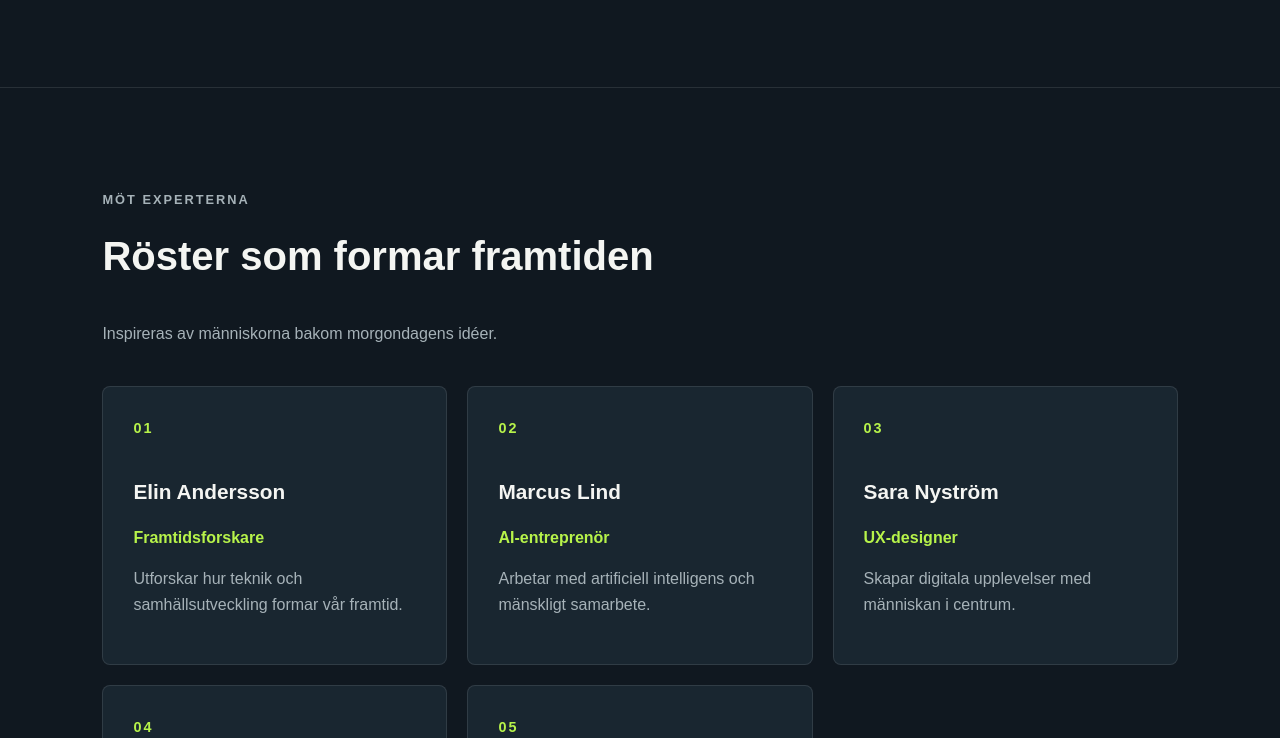
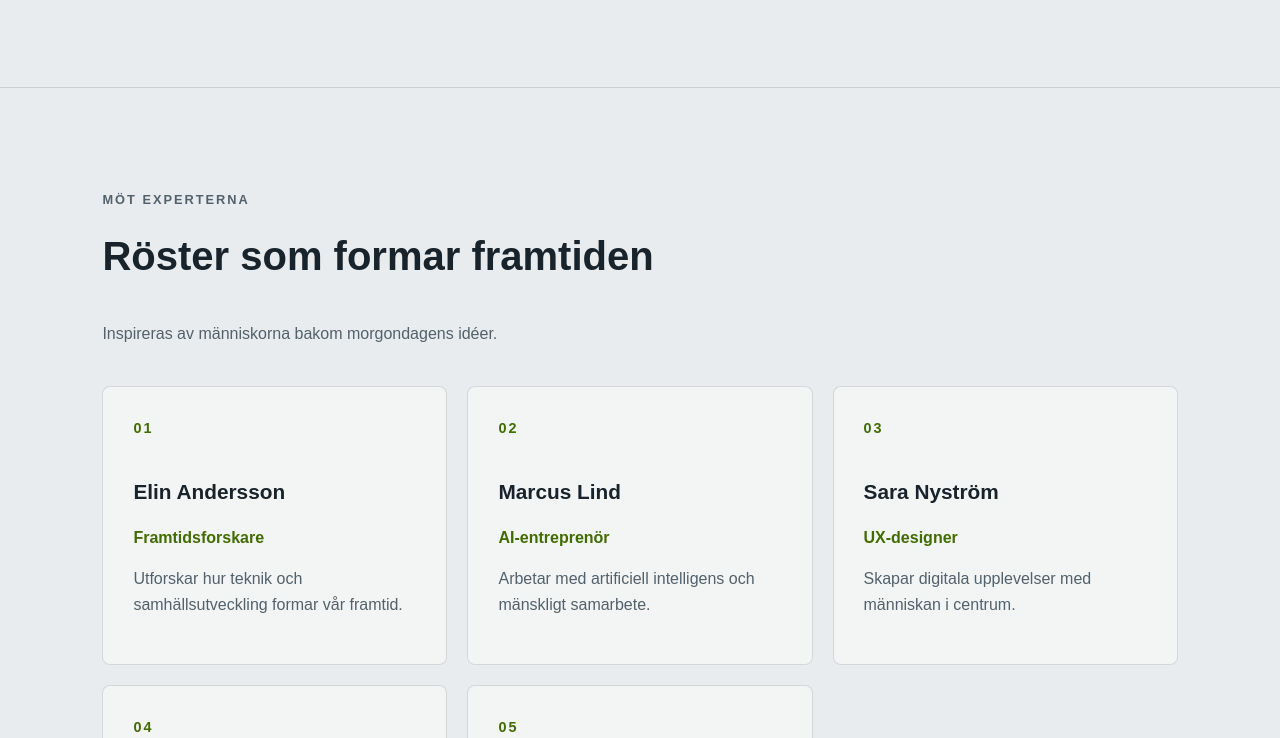
Before and after one commit to TrailerParkJulien/nordic-future-2027, a website built with Vite: page index.html in a window 1280 px wide. Shown: the part 2062-2800 px from the top of the page. Built offline with nearby package versions, Linux system fonts and the light colour scheme.

Commit message:
feat: lägg till stöd för ljust och mörkt tema

```diff
--- a/src/styles/main.scss
+++ b/src/styles/main.scss
@@ -1,12 +1,40 @@
+
 /* ========================================
    1. FÄRGER OCH GRUNDINSTÄLLNINGAR
 ======================================== */
 
-$color-background: #101820;
-$color-surface: #192630;
-$color-text: #f4f5f2;
-$color-muted: #a6b2b8;
-$color-accent: #b7f34a;
+:root {
+  color-scheme: dark;
+
+  --color-background: #101820;
+  --color-surface: #192630;
+  --color-text: #f4f5f2;
+  --color-muted: #a6b2b8;
+  --color-accent: #b7f34a;
+  --color-border: rgba(255, 255, 255, 0.12);
+  --color-footer: #0b1117;
+}
+
+@media (prefers-color-scheme: light) {
+  :root {
+    color-scheme: light;
+
+    --color-background: #e8ecee;
+    --color-surface: #f3f5f5;
+    --color-text: #18232b;
+    --color-muted: #52616b;
+    --color-accent: #426b00;
+    --color-border: rgba(0, 0, 0, 0.12);
+    --color-footer: #dce2e4;
+  }
+}
+
+$color-background: var(--color-background);
+$color-surface: var(--color-surface);
+$color-text: var(--color-text);
+$color-muted: var(--color-muted);
+$color-accent: var(--color-accent);
+$color-footer: var(--color-footer);
 
 * {
   box-sizing: border-box;
@@ -44,7 +72,7 @@ a:focus-visible {
   align-items: center;
   padding: 24px 8%;
   background: $color-background;
-  border-bottom: 1px solid rgba(255, 255, 255, 0.1);
+  border-bottom: 1px solid var(--color-border);
 }
 
 .site-logo {
@@ -148,7 +176,7 @@ a:focus-visible {
 .speakers,
 .tickets {
   padding: 90px 8%;
-  border-top: 1px solid rgba(255, 255, 255, 0.1);
+  border-top: 1px solid var(--color-border);
 }
 
 .about h2,
@@ -191,7 +219,7 @@ a:focus-visible {
   gap: 24px;
   padding: 28px;
   background: $color-surface;
-  border: 1px solid rgba(255, 255, 255, 0.1);
+  border: 1px solid var(--color-border);
   border-radius: 8px;
   transition:
     border-color 0.2s ease,
@@ -237,7 +265,7 @@ a:focus-visible {
 .speaker-card {
   padding: 30px;
   background: $color-surface;
-  border: 1px solid rgba(255, 255, 255, 0.1);
+  border: 1px solid var(--color-border);
   border-radius: 8px;
   transition:
     transform 0.2s ease,
@@ -287,7 +315,7 @@ a:focus-visible {
   flex-direction: column;
   padding: 32px;
   background: $color-surface;
-  border: 1px solid rgba(255, 255, 255, 0.12);
+  border: 1px solid var(--color-border);
   border-radius: 8px;
   transition:
     transform 0.2s ease,
@@ -373,7 +401,6 @@ a:focus-visible {
   }
 }
 
-
 .location-grid {
   display: grid;
   grid-template-columns: minmax(0, 0.9fr) minmax(0, 1.1fr);
@@ -396,7 +423,7 @@ a:focus-visible {
   display: flex;
   gap: 22px;
   padding-bottom: 22px;
-  border-bottom: 1px solid rgba(255, 255, 255, 0.12);
+  border-bottom: 1px solid var(--color-border);
 
   h3 {
     margin: 0 0 8px;
@@ -436,7 +463,7 @@ a:focus-visible {
   margin: 0;
   overflow: hidden;
   background: $color-background;
-  border: 1px solid rgba(255, 255, 255, 0.12);
+  border: 1px solid var(--color-border);
   border-radius: 10px;
 
   img {
@@ -461,8 +488,8 @@ a:focus-visible {
 
 .site-footer {
   padding: 35px 8%;
-  background: #0b1117;
-  border-top: 1px solid rgba(255, 255, 255, 0.1);
+  background: $color-footer;
+  border-top: 1px solid var(--color-border);
   color: $color-muted;
   font-size: 0.85rem;
   text-align: center;
```
Also changed, not shown: screenshots/lighthouse-mobile.png.
